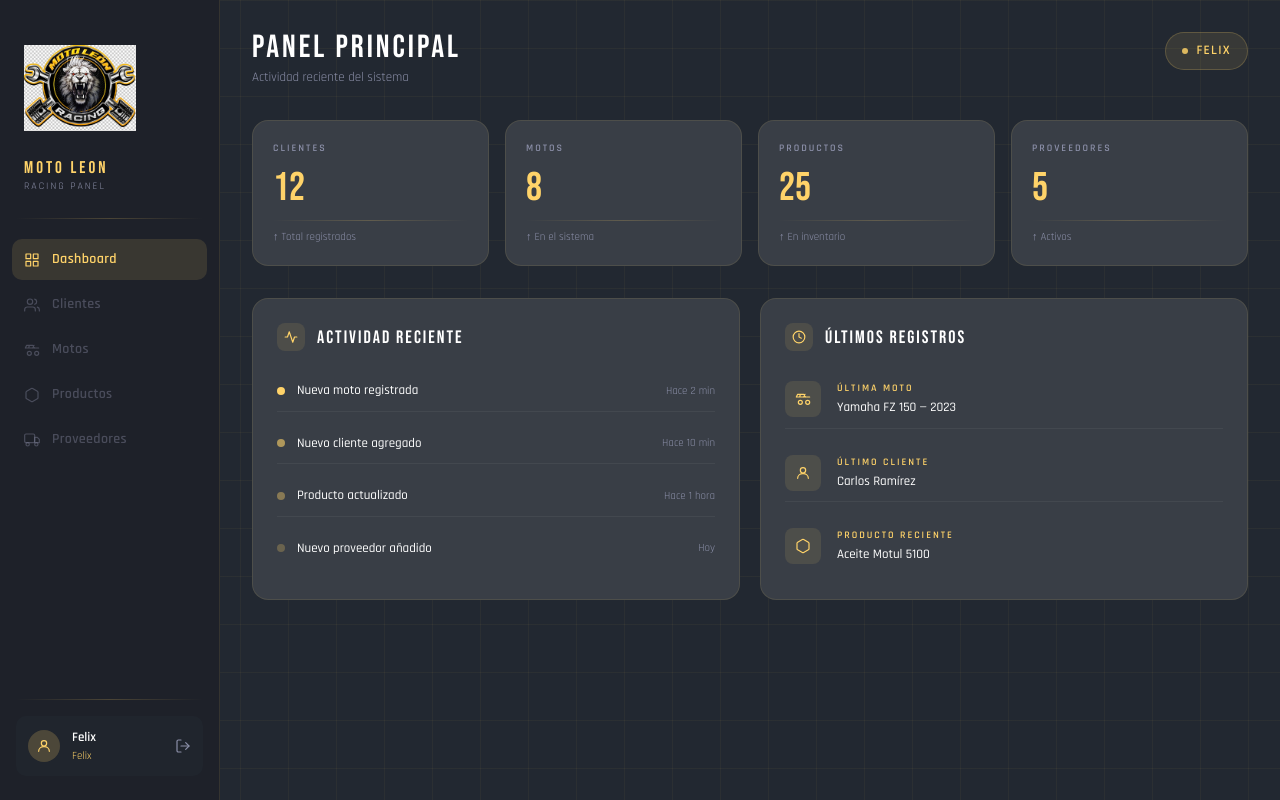
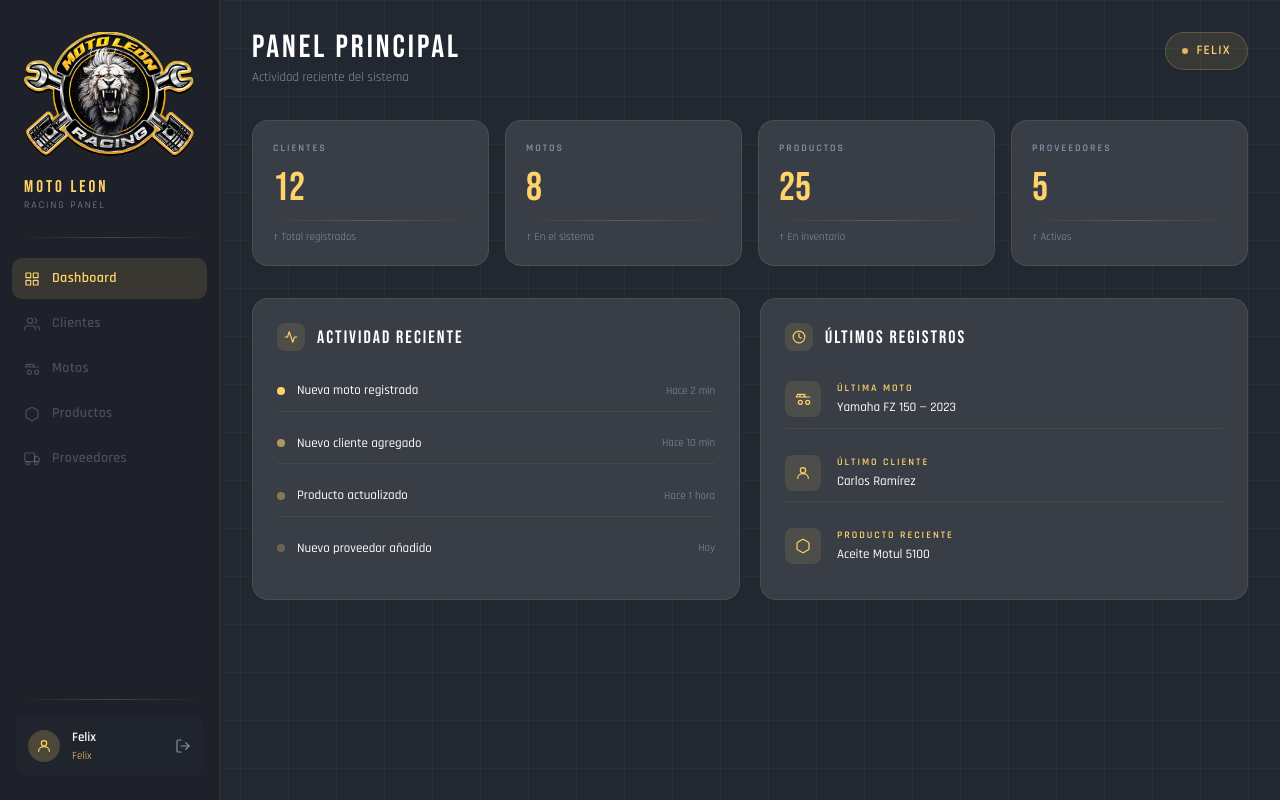
Before and after one commit to Yeico-lan/SISGAT, a Flask app: page /dashboard in a window 1280 px wide. Run offline with Flask 3, Linux system fonts and the light colour scheme; a user stored in the database is signed in; some libraries are stand-ins or nearby versions.

Commit message:
Ajustes de logo
Ajustamos el logo quitandole el fondo y                configurando el tamaño

```diff
--- a/View/templates/dashboard.html
+++ b/View/templates/dashboard.html
@@ -94,7 +94,7 @@
 
     <!-- Logo -->
     <div class="px-6 pt-8 pb-6">
-      <div class="w-28 h-28 mb-4">
+      <div class="w-46 h-46 mb-4">
         <img src="{{ url_for('static', filename='img/logo.png') }}"
              alt="Moto León Racing"
              class="w-full h-full object-contain">
```
Also changed, not shown: View/static/img/logo.png.
